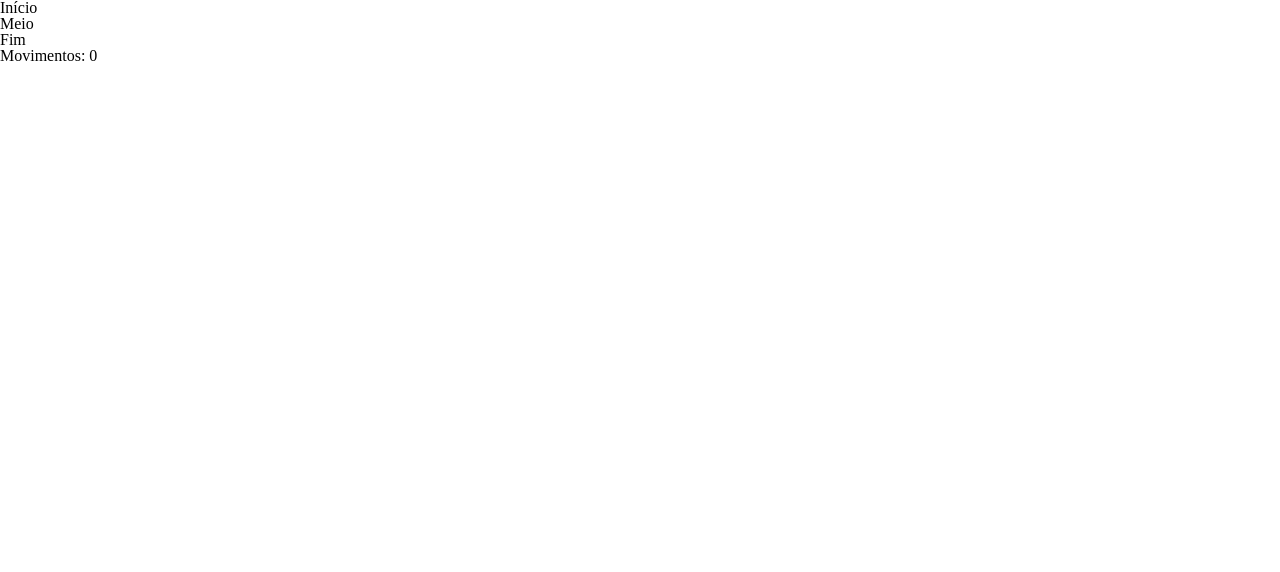
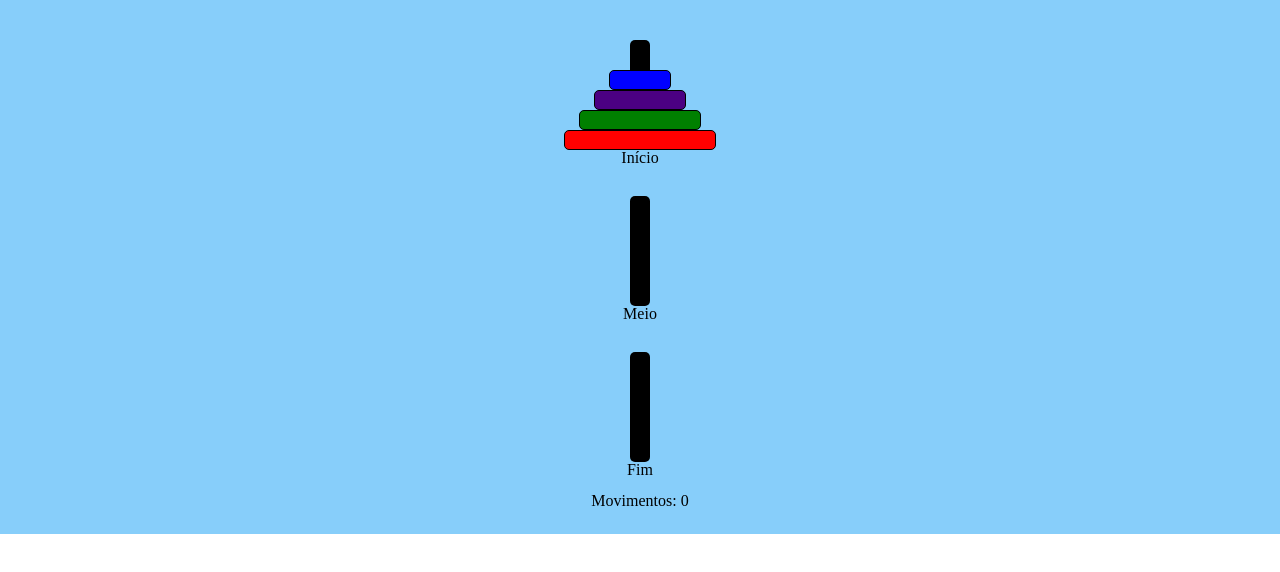
Before and after one commit to Charles-Pinheiro/hanoi-tower, a plain HTML site: page index.html in a window 1280 px wide. Drawn offline with Linux system fonts and the light colour scheme.

Commit message:
feat: create disks and basic style

```diff
--- a/index.html
+++ b/index.html
@@ -10,17 +10,22 @@
 </head>
 <body>
     <div id="container">
-        <div id="box1">
+        <div id="box1" class="box">
             <span class="text">Início</span>
-            <div id="bar1" class="bar"></div>
+            <div id="bar1" class="bar">
+                <div id="disk1" class="disk"></div>
+                <div id="disk2" class="disk"></div>
+                <div id="disk3" class="disk"></div>
+                <div id="disk4" class="disk"></div>
+            </div>
         </div>
 
-        <div id="box2">
+        <div id="box2" class="box">
             <span class="text">Meio</span>
             <div id="bar2" class="bar"></div>
         </div>
 
-        <div id="box3">
+        <div id="box3" class="box">
             <span class="text">Fim</span>
             <div id="bar3" class="bar"></div>
         </div>
--- a/style.css
+++ b/style.css
@@ -48,3 +48,54 @@ table {
 }
 
 /*===========reset==============*/
+
+#container {
+	padding: 25px;
+	background-color: lightskyblue;
+    display: flex;
+	flex-direction: column;
+    justify-content: space-evenly;
+}
+
+div {
+    display: flex;
+    flex-direction: column-reverse;
+    align-items: center;
+}
+
+.bar {
+	height: 110px;
+	width: 20px;
+	background-color: black;
+	border-radius: 5px;
+}
+
+.box {
+    padding: 15px;
+}
+
+.disk {
+    height: 18px;
+    border: 1px solid black;
+    border-radius: 5px;
+}
+
+#disk1 {
+    width: 150px;
+    background-color: red;
+}
+
+#disk2 {
+    width: 120px;
+    background-color: green;
+}
+
+#disk3 {
+    width: 90px;
+    background-color: indigo;
+}
+
+#disk4 {
+    width: 60px;
+    background-color: blue;
+}
```
